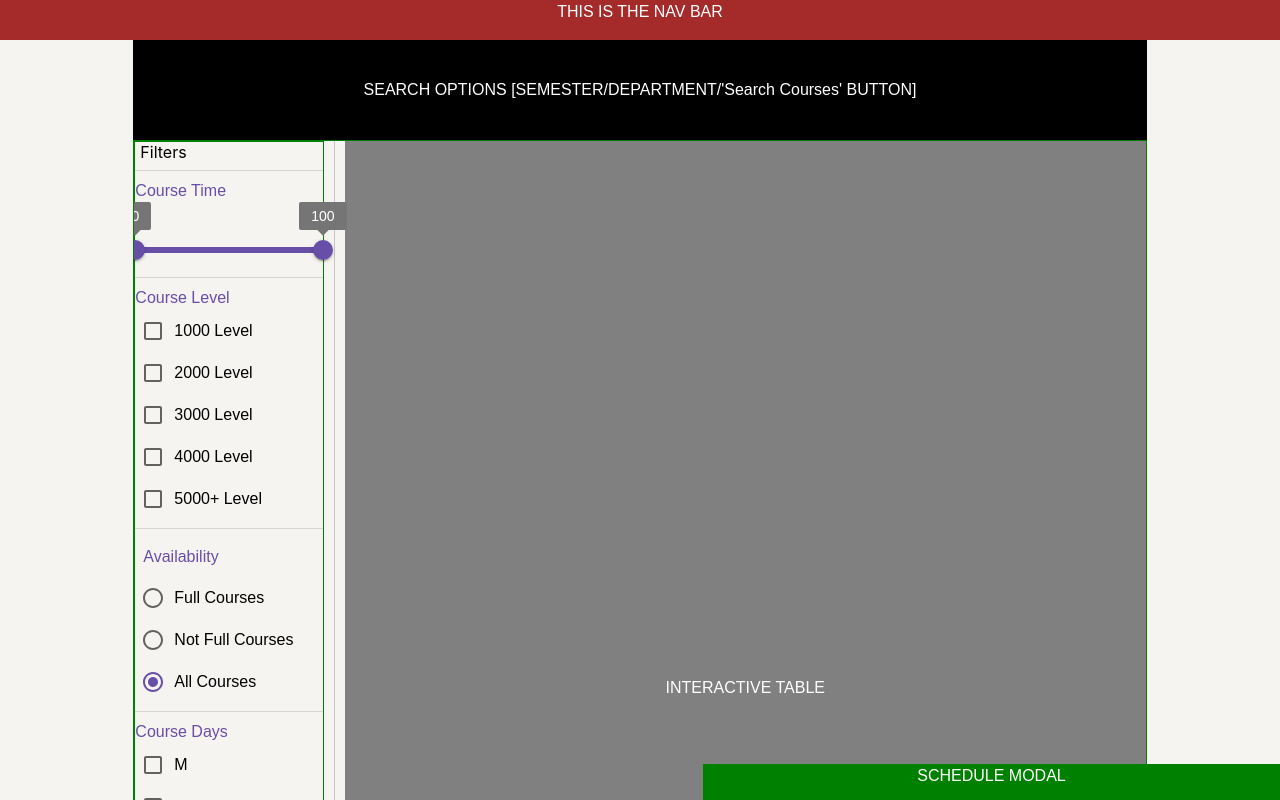
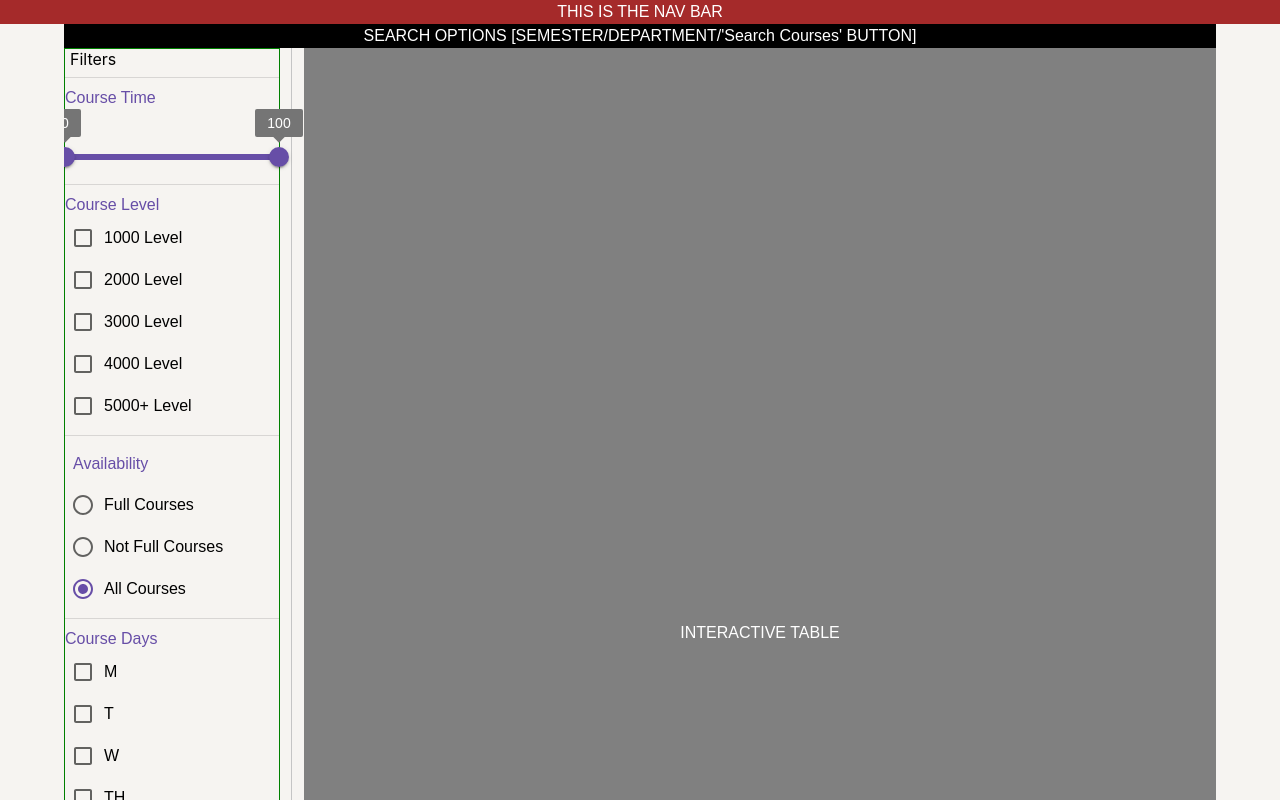
Before and after one commit to BaboyaChoch/ScheduleBookletRevamped, a React (Create React App) app in the folder booklet/: page / in a window 1280 px wide. Shown: the top 800 px of the page. Built offline with nearby package versions, Linux system fonts and the light colour scheme.

Commit message:
All filter options are done, only styling and button needs to be fixed

```diff
--- a/booklet/src/App.js
+++ b/booklet/src/App.js
@@ -1,6 +1,6 @@
 import "./App.css";
 import { useEffect, useState } from "react";
-import { Divider, Grid, useTheme } from "@mui/material";
+import { Divider, Grid, useTheme, Container } from "@mui/material";
 import { makeStyles, styled } from "@mui/styles";
 import Paper from "@mui/material/Paper";
 import Typography from "@mui/material/Typography";
@@ -11,23 +11,22 @@ import Filters from "./components/Filters";
 
 const useStyles = makeStyles({
   root: {
+    height: "100%",
+    flexGrow: 1,
     backgroundColor: "#F6F4F1",
   },
   navBar: {
     backgroundColor: "brown",
-    height: "5vh",
   },
   content: {
     flexGrow: 1,
-    backgroundColor: "#F6F4F1",
-    height: "100vh",
+    height: "100%",
+    overflow: "auto",
   },
   search: {
     backgroundColor: "black",
   },
-  main: {
-    border: "1px solid green",
-  },
+  main: {},
   filters: {
     border: " 1px solid green",
   },
@@ -78,13 +77,20 @@ export default function App() {
   }, [isDarkMode]);
 
   return (
-    <Box>
+    <>
       <Grid container className={classes.root} direction="column">
         <Grid item className={classes.navBar}>
           <Label>THIS IS THE NAV BAR</Label>
         </Grid>
-        <Grid item container className={classes.content} direction="row">
-          <Grid item xs={1.25} />
+
+        <Container disableGutters={false}>
+          <Grid
+            container
+            className={classes.content}
+            direction="column"
+            alignItems="stretch"
+          >
+            <Grid item xs={1.25} sx={{ backgroundColor: "green" }} />
             <Grid item container direction="column" xs={9.5}>
               <Grid item container xs={1} className={classes.search}>
                 <Label>
@@ -95,7 +101,7 @@ export default function App() {
                 item
                 container
                 wrap="nowrap"
-              sx={{ overflow: "auto" }}
+                sx={{ height: "80%" }}
                 xs={11}
                 className={classes.main}
               >
@@ -113,14 +119,15 @@ export default function App() {
                 </Grid>
               </Grid>
             </Grid>
-          <Grid item xs={1.25} />
+            <Grid item xs={1.25} sx={{ backgroundColor: "green" }} />
           </Grid>
+        </Container>
       </Grid>
-      <Box>
+      {/* <Box>
         <div className={classes.schedule}>
           <Label>SCHEDULE MODAL</Label>
         </div>
-      </Box>
-    </Box>
+      </Box> */}
+    </>
   );
 }
```
Lines whose indentation alone changed are shown as unchanged.
